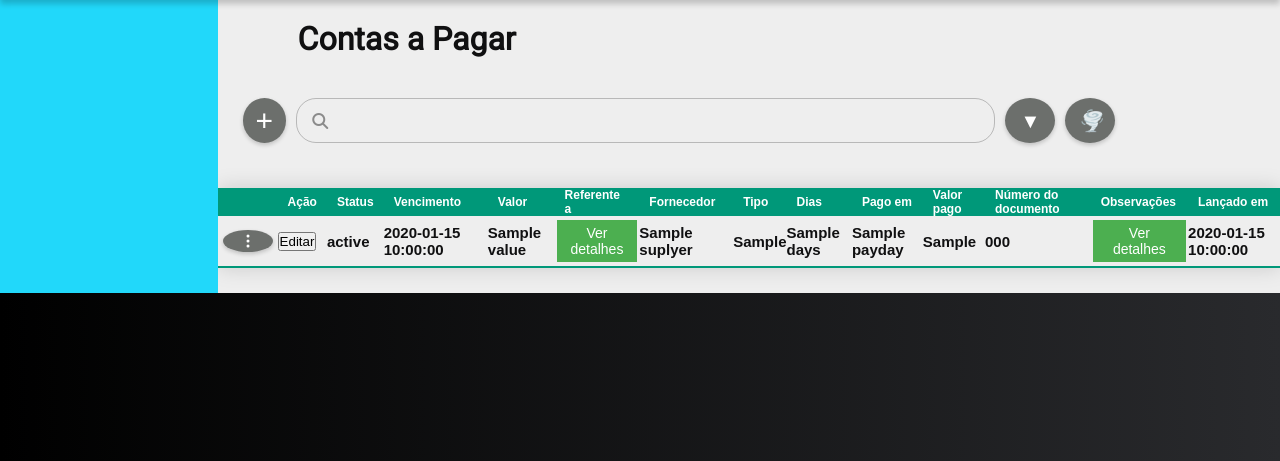
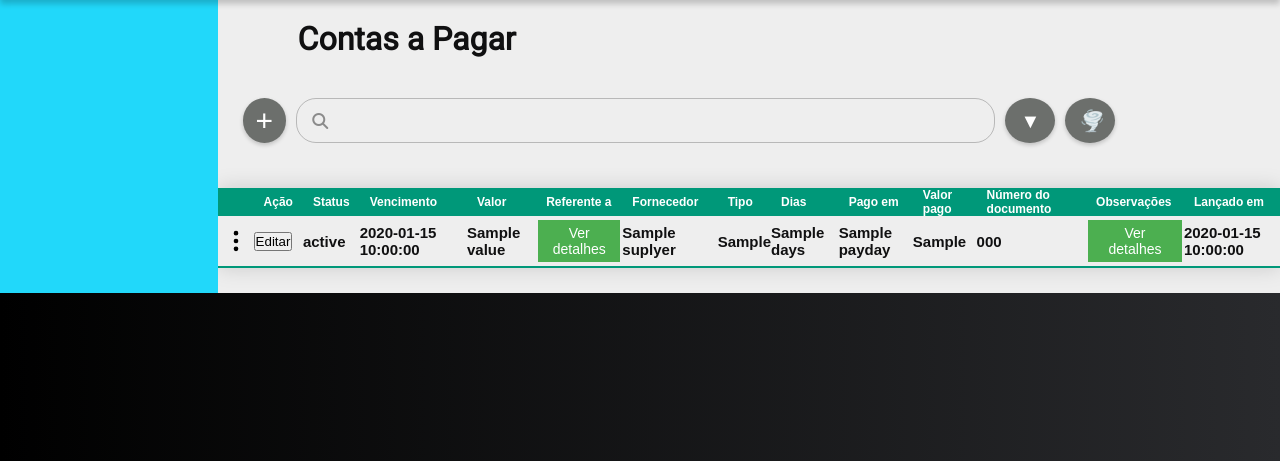
Before and after one commit to Claayton/BillFlux, a Flask app: template billflux/templates/bills.html in a window 1280 px wide. Shown: the part 56-517 px from the top of the page. Run offline with Flask 3, Linux system fonts and the light colour scheme; the template is opened without the code that fills it: most values are stand-ins (such as "Sample title", 1, 10 or a date in 2020); lists and menus that the app fills with data are empty; parts of the project's set-up code (start-up, migrations or seed data) failed here and were passed over; some libraries are stand-ins or nearby versions.

Commit message:
Update: Updated options button for each bill in the table

```diff
--- a/billflux/static/css/bills.css
+++ b/billflux/static/css/bills.css
@@ -165,41 +165,38 @@ main .search input:focus {
 }
 
 .options-bill-container select {
-    width: 50px;
-    height: 100%;
-    background-color: #6c6f6c; /* Cor de fundo */
+    width: 20px;
+    height: 35px;
+    background-color: transparent;
     color: transparent; /* Torna o texto transparente */
     padding: 0px 13px; /* Espaçamento interno */
     margin: 0px 5px;
     border: none; /* Remover a borda padrão */
-    border-radius: 50%; /* Deixar o botão redondo */
+    border-radius: 25%; /* Deixar o botão redondo */
     text-align: center; /* Centralizar o texto */
     font-size: 20px; /* Tamanho da fonte */
     cursor: pointer; /* Mostrar cursor de ponteiro */
-    box-shadow: 0 2px 4px var(--shadow-color); /* Sombra */
-    transition: background-color 0.3s ease; /* Transição suave da cor de fundo */
     appearance: none;
     text-indent: 9999px; /* Move o texto para fora da área visível */
 }
 
-.options-bill-container select:hover {
-    background-color: #4d4d4d; /* Cor de fundo no hover */
-}
 
 .options-bill-container select:focus {
     outline: none;
+    color: white;
 }
 
 .options-bill-container select option {
+    background-color: #4d4d4d; /* Cor de fundo no hover */
     color: white; /* Cor do texto */
-    padding: 5px;
     font-size: 15px; /* Tamanho da fonte */
     text-align: left;
 }
 
-.options-bill-container label svg, .options-bill-container label i {
-    color: white;
-    font-size: 20px;
+.options-bill-container label svg {
+    color: black;
+    width: 25px;
+    height: 25px;
     position: absolute;
     top: 50%;
     left: 50%;
@@ -207,6 +204,9 @@ main .search input:focus {
     pointer-events: none;
 }
 
+tr:hover .options-bill-container label svg {
+    color: white;
+}
 
 #vazio {
     width: 20%;
```
